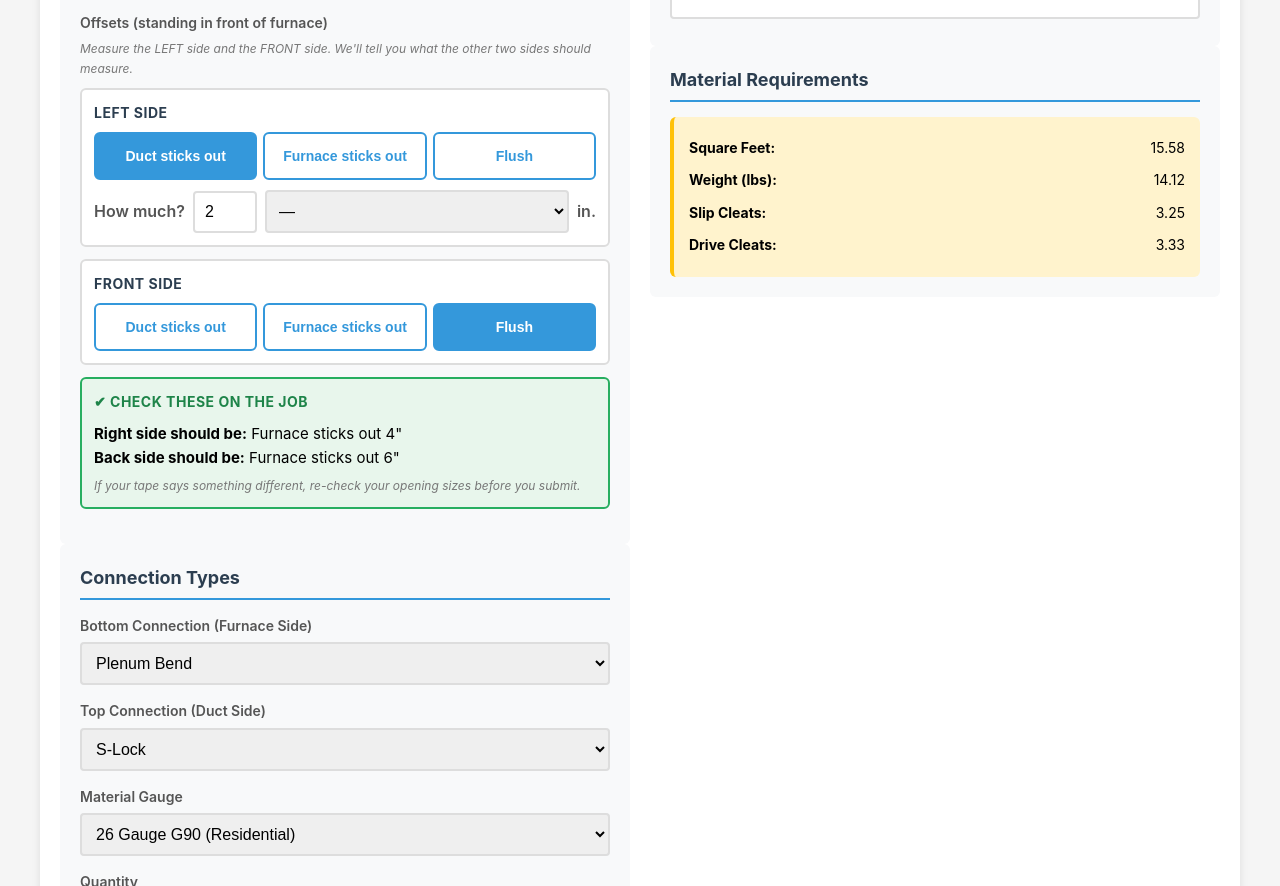
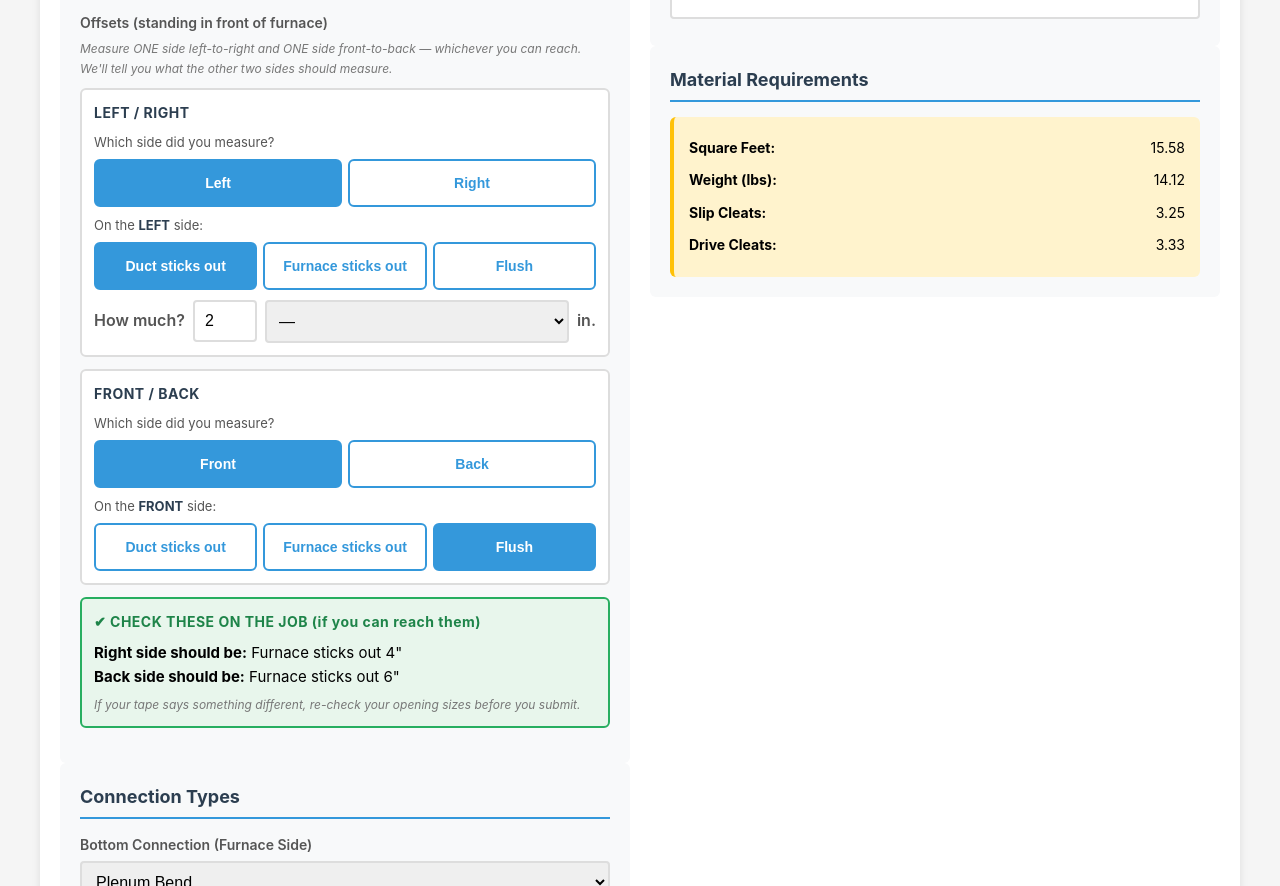
Before and after one commit to KESM89/ke-dashboard, a plain HTML site: page transition-request-form.html in a window 1280 px wide. Shown: the part 596-1482 px from the top of the page. Drawn offline with Linux system fonts and the light colour scheme.

Commit message:
Add files via upload

```diff
--- a/transition-request-form.html
+++ b/transition-request-form.html
@@ -289,6 +289,13 @@
             margin-bottom: 8px;
             letter-spacing: 0.5px;
         }
+        .pick-label {
+            font-size: 13px;
+            color: #555;
+            margin: 8px 0 6px;
+        }
+        .side-name { font-weight: 700; color: #2c3e50; text-transform: uppercase; }
+        .side-pick button { min-height: 44px; }
         .seg {
             display: flex;
             gap: 6px;
@@ -407,48 +414,60 @@
                         <span class="help-text">Vertical distance needed</span>
                     </div>
 
-                    <!-- OFFSETS: tech picks who sticks out + how much. Signs are handled internally. -->
+                    <!-- OFFSETS: tech picks the side he can reach, who sticks out, and how much. Signs handled internally. -->
                     <div class="form-group">
                         <label>Offsets (standing in front of furnace)</label>
-                        <span class="help-text" style="margin-bottom: 10px; display: block;">Measure the LEFT side and the FRONT side. We'll tell you what the other two sides should measure.</span>
+                        <span class="help-text" style="margin-bottom: 10px; display: block;">Measure ONE side left-to-right and ONE side front-to-back &mdash; whichever you can reach. We'll tell you what the other two sides should measure.</span>
 
-                        <!-- LEFT SIDE -->
+                        <!-- LEFT / RIGHT -->
                         <div class="offset-card">
-                            <div class="offset-title">LEFT SIDE</div>
-                            <div class="seg" data-side="left">
+                            <div class="offset-title">LEFT / RIGHT</div>
+                            <div class="pick-label">Which side did you measure?</div>
+                            <div class="seg side-pick" data-axis="lr">
+                                <button type="button" data-side="left" class="active">Left</button>
+                                <button type="button" data-side="right">Right</button>
+                            </div>
+                            <div class="pick-label">On the <span class="side-name" id="name-lr">left</span> side:</div>
+                            <div class="seg who-pick" data-axis="lr">
                                 <button type="button" data-who="duct" class="active">Duct sticks out</button>
                                 <button type="button" data-who="furnace">Furnace sticks out</button>
                                 <button type="button" data-who="flush">Flush</button>
                             </div>
-                            <div class="amount-row" id="amount-left">
+                            <div class="amount-row" id="amount-lr">
                                 <span>How much?</span>
-                                <input type="number" inputmode="numeric" min="0" id="whole-left" value="2" oninput="calculate()">
-                                <select id="frac-left" onchange="calculate()"></select>
+                                <input type="number" inputmode="numeric" min="0" id="whole-lr" value="2" oninput="calculate()">
+                                <select id="frac-lr" onchange="calculate()"></select>
                                 <span>in.</span>
                             </div>
                         </div>
 
-                        <!-- FRONT SIDE -->
+                        <!-- FRONT / BACK -->
                         <div class="offset-card">
-                            <div class="offset-title">FRONT SIDE</div>
-                            <div class="seg" data-side="front">
+                            <div class="offset-title">FRONT / BACK</div>
+                            <div class="pick-label">Which side did you measure?</div>
+                            <div class="seg side-pick" data-axis="fb">
+                                <button type="button" data-side="front" class="active">Front</button>
+                                <button type="button" data-side="back">Back</button>
+                            </div>
+                            <div class="pick-label">On the <span class="side-name" id="name-fb">front</span> side:</div>
+                            <div class="seg who-pick" data-axis="fb">
                                 <button type="button" data-who="duct">Duct sticks out</button>
                                 <button type="button" data-who="furnace">Furnace sticks out</button>
                                 <button type="button" data-who="flush" class="active">Flush</button>
                             </div>
-                            <div class="amount-row" id="amount-front" style="display:none;">
+                            <div class="amount-row" id="amount-fb" style="display:none;">
                                 <span>How much?</span>
-                                <input type="number" inputmode="numeric" min="0" id="whole-front" value="0" oninput="calculate()">
-                                <select id="frac-front" onchange="calculate()"></select>
+                                <input type="number" inputmode="numeric" min="0" id="whole-fb" value="0" oninput="calculate()">
+                                <select id="frac-fb" onchange="calculate()"></select>
                                 <span>in.</span>
                             </div>
                         </div>
 
                         <!-- CHECK: calculated opposite sides -->
                         <div class="check-box" id="offset-check">
-                            <div class="offset-title">✔ CHECK THESE ON THE JOB</div>
-                            <div><strong>Right side should be:</strong> <span id="check-right">—</span></div>
-                            <div><strong>Back side should be:</strong> <span id="check-back">—</span></div>
+                            <div class="offset-title">&#10004; CHECK THESE ON THE JOB (if you can reach them)</div>
+                            <div><strong><span id="check-lr-label">Right</span> side should be:</strong> <span id="check-lr">&mdash;</span></div>
+                            <div><strong><span id="check-fb-label">Back</span> side should be:</strong> <span id="check-fb">&mdash;</span></div>
                             <div class="help-text" style="margin-top: 6px;">If your tape says something different, re-check your opening sizes before you submit.</div>
                         </div>
 
@@ -587,33 +606,54 @@
         window.addEventListener('resize', resizeCanvas);
 
         // ---------- OFFSET ENTRY ----------
-        // Tech picks who sticks out (duct / furnace / flush) + amount for LEFT and FRONT.
+        // Per axis the tech picks: which side he measured, who sticks out, and how much.
         // Internally: + = duct sticks out past furnace, - = furnace sticks out past duct.
         // Opposite side is fixed by geometry: Left + Right = Duct width - Furnace width
         //                                     Front + Back = Duct depth - Furnace depth
-        const offsetWho = { left: 'duct', front: 'flush' };
+        const offsetState = {
+            lr: { side: 'left',  who: 'duct'  },
+            fb: { side: 'front', who: 'flush' }
+        };
+        const OPPOSITE = { left: 'right', right: 'left', front: 'back', back: 'front' };
+        const cap = w => w.charAt(0).toUpperCase() + w.slice(1);
 
         // Fill fraction dropdowns in 1/8ths
         const FRACTIONS = ['0','1/8','1/4','3/8','1/2','5/8','3/4','7/8'];
         function fillFractionSelects() {
-            ['frac-left', 'frac-front'].forEach(id => {
+            ['frac-lr', 'frac-fb'].forEach(id => {
                 const sel = document.getElementById(id);
                 sel.innerHTML = FRACTIONS.map((f, i) =>
-                    `<option value="${i / 8}">${i === 0 ? '—' : f}</option>`).join('');
+                    `<option value="${i / 8}">${i === 0 ? '\u2014' : f}</option>`).join('');
             });
         }
 
-        // Hook up the Duct / Furnace / Flush buttons
+        // Make one button in a group active
+        function activate(group, btn) {
+            group.querySelectorAll('button').forEach(b => b.classList.remove('active'));
+            btn.classList.add('active');
+        }
+
+        // Hook up the side-picker and Duct / Furnace / Flush buttons
         function setupOffsetButtons() {
-            document.querySelectorAll('.seg').forEach(seg => {
-                const side = seg.dataset.side;
-                seg.querySelectorAll('button').forEach(btn => {
+            document.querySelectorAll('.side-pick').forEach(group => {
+                const axis = group.dataset.axis;
+                group.querySelectorAll('button').forEach(btn => {
                     btn.addEventListener('click', () => {
-                        seg.querySelectorAll('button').forEach(b => b.classList.remove('active'));
-                        btn.classList.add('active');
-                        offsetWho[side] = btn.dataset.who;
+                        activate(group, btn);
+                        offsetState[axis].side = btn.dataset.side;
+                        document.getElementById('name-' + axis).textContent = btn.dataset.side;
+                        calculate();
+                    });
+                });
+            });
+            document.querySelectorAll('.who-pick').forEach(group => {
+                const axis = group.dataset.axis;
+                group.querySelectorAll('button').forEach(btn => {
+                    btn.addEventListener('click', () => {
+                        activate(group, btn);
+                        offsetState[axis].who = btn.dataset.who;
                         // Hide amount entry when flush
-                        document.getElementById('amount-' + side).style.display =
+                        document.getElementById('amount-' + axis).style.display =
                             btn.dataset.who === 'flush' ? 'none' : 'flex';
                         calculate();
                     });
@@ -621,13 +661,14 @@
             });
         }
 
-        // Read one side's entry and return a signed number
-        function readSide(side) {
-            if (offsetWho[side] === 'flush') return 0;
-            const whole = parseFloat(document.getElementById('whole-' + side).value) || 0;
-            const frac = parseFloat(document.getElementById('frac-' + side).value) || 0;
+        // Read one axis entry and return the signed gap on the MEASURED side
+        function readAxis(axis) {
+            const st = offsetState[axis];
+            if (st.who === 'flush') return 0;
+            const whole = parseFloat(document.getElementById('whole-' + axis).value) || 0;
+            const frac = parseFloat(document.getElementById('frac-' + axis).value) || 0;
             const amount = Math.abs(whole) + frac;
-            return offsetWho[side] === 'duct' ? amount : -amount;
+            return st.who === 'duct' ? amount : -amount;
         }
 
         // Decimal inches -> tape-measure text, rounded to nearest 1/8 (e.g. 4.25 -> 4 1/4")
@@ -646,26 +687,32 @@
             return (gap > 0 ? 'Duct sticks out ' : 'Furnace sticks out ') + toFraction(gap);
         }
 
-        // Convert button/amount entries into the 4 signed gaps + update the check box
+        // Convert entries into the 4 signed gaps + update the check box
         function syncOffsets() {
             const topWidth = parseFloat(document.getElementById('top-width').value) || 0;
             const topHeight = parseFloat(document.getElementById('top-height').value) || 0;
             const bottomWidth = parseFloat(document.getElementById('bottom-width').value) || 0;
             const bottomHeight = parseFloat(document.getElementById('bottom-height').value) || 0;
 
-            const gapLeft = readSide('left');
-            const gapFront = readSide('front');
-            const gapRight = (topWidth - bottomWidth) - gapLeft;
-            const gapBack = (topHeight - bottomHeight) - gapFront;
+            const gaps = {};
+            // Left/Right axis: measured side + opposite side add up to the width difference
+            const lr = offsetState.lr.side;
+            gaps[lr] = readAxis('lr');
+            gaps[OPPOSITE[lr]] = (topWidth - bottomWidth) - gaps[lr];
+            // Front/Back axis: same idea with depth
+            const fb = offsetState.fb.side;
+            gaps[fb] = readAxis('fb');
+            gaps[OPPOSITE[fb]] = (topHeight - bottomHeight) - gaps[fb];
 
-            document.getElementById('gap-left-input').value = gapLeft;
-            document.getElementById('gap-front-input').value = gapFront;
-            document.getElementById('gap-right-input').value = gapRight;
-            document.getElementById('gap-back-input').value = gapBack;
+            ['left', 'right', 'front', 'back'].forEach(k =>
+                document.getElementById('gap-' + k + '-input').value = gaps[k]);
 
+            // Check box shows the sides he did NOT measure
             const haveSizes = topWidth && topHeight && bottomWidth && bottomHeight;
-            document.getElementById('check-right').textContent = haveSizes ? describeGap(gapRight) : '—';
-            document.getElementById('check-back').textContent = haveSizes ? describeGap(gapBack) : '—';
+            document.getElementById('check-lr-label').textContent = cap(OPPOSITE[lr]);
+            document.getElementById('check-fb-label').textContent = cap(OPPOSITE[fb]);
+            document.getElementById('check-lr').textContent = haveSizes ? describeGap(gaps[OPPOSITE[lr]]) : '\u2014';
+            document.getElementById('check-fb').textContent = haveSizes ? describeGap(gaps[OPPOSITE[fb]]) : '\u2014';
         }
 
         // Main calculation function
@@ -1121,12 +1168,13 @@
             const gapFront = parseFloat(document.getElementById('gap-front-input').value) || 0;
             const gapBack = parseFloat(document.getElementById('gap-back-input').value) || 0;
 
-            // Build offset description in field tech language
+            // Build offset description in field tech language, marking which sides came off a tape
+            const gapsBySide = { left: gapLeft, right: gapRight, front: gapFront, back: gapBack };
+            const measured = [offsetState.lr.side, offsetState.fb.side];
             let offsetDescription = 'Offsets (standing in front of furnace):\n';
-            offsetDescription += '  Left: ' + describeGap(gapLeft) + ' (measured)\n';
-            offsetDescription += '  Front: ' + describeGap(gapFront) + ' (measured)\n';
-            offsetDescription += '  Right: ' + describeGap(gapRight) + ' (calculated)\n';
-            offsetDescription += '  Back: ' + describeGap(gapBack) + ' (calculated)';
+            offsetDescription += ['left', 'right', 'front', 'back'].map(k =>
+                '  ' + cap(k) + ': ' + describeGap(gapsBySide[k]) +
+                (measured.includes(k) ? ' (measured)' : ' (calculated)')).join('\n');
 
             const orderData = {
                 orientation: orientation,
```
